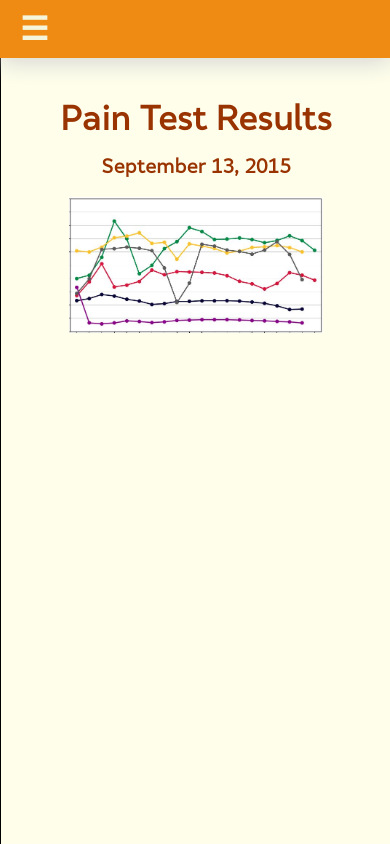
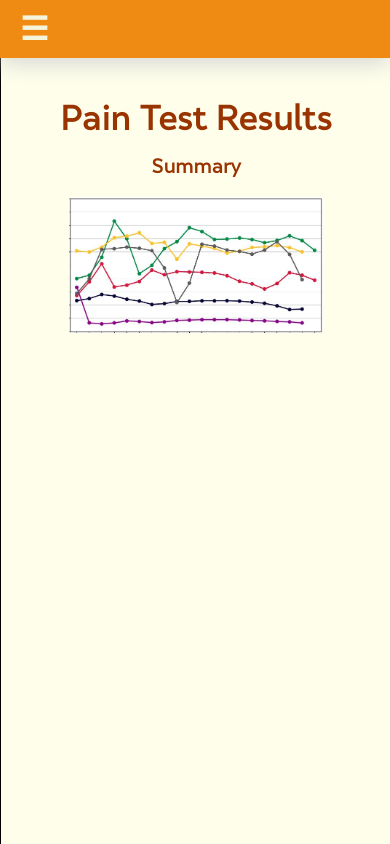
Before and after one commit to timochi/icompass_www, a plain HTML site: page patient/esas_results.html in a window 390 px wide. Drawn offline with Linux system fonts and the light colour scheme.

Commit message:
Changed caption from 'September 13, 2015' to 'Summary'

```diff
--- a/patient/esas_results.html
+++ b/patient/esas_results.html
@@ -20,7 +20,7 @@
             <center>
 
                 <h1>Pain Test Results</h1>
-                <h3>September 13, 2015</h3>
+                <h3>Summary</h3>
                 <img src="../img/graph.JPG" style="width:65%;height:auto;">
             </center>
             </div>
```
